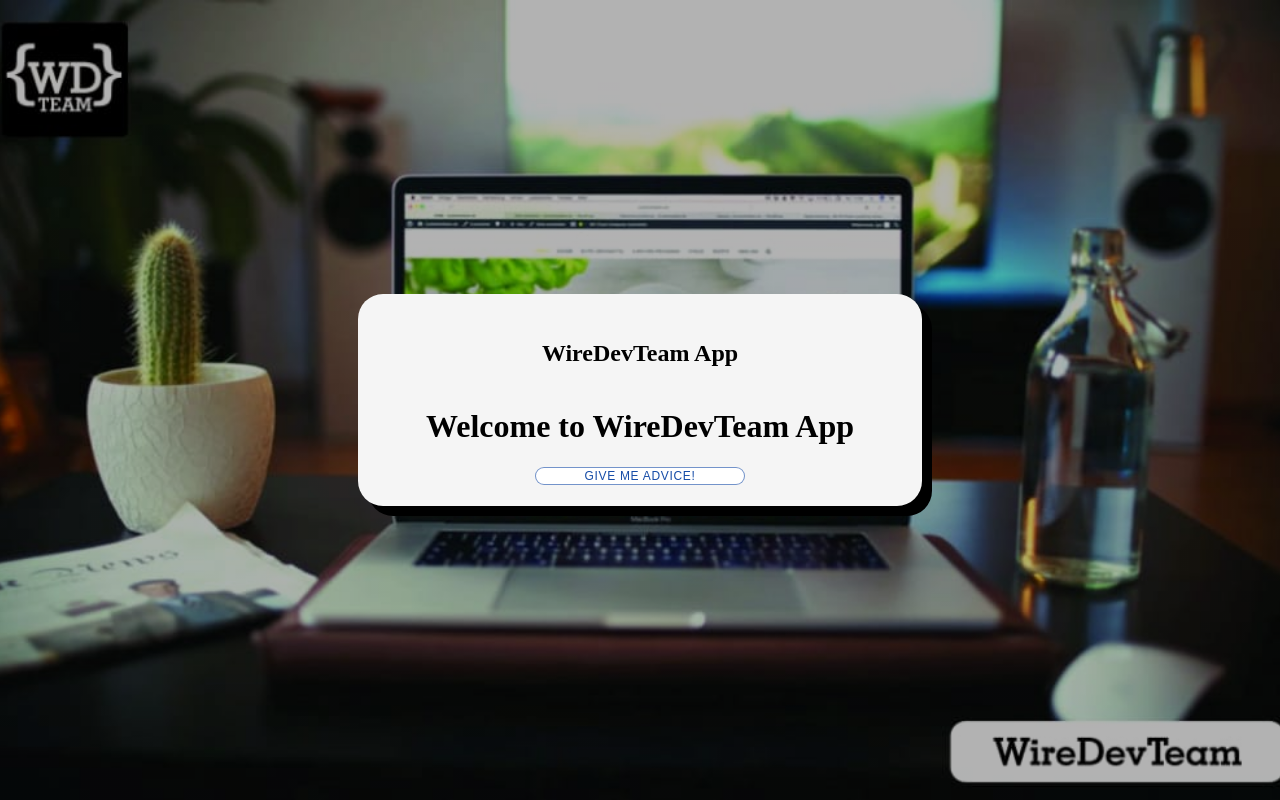
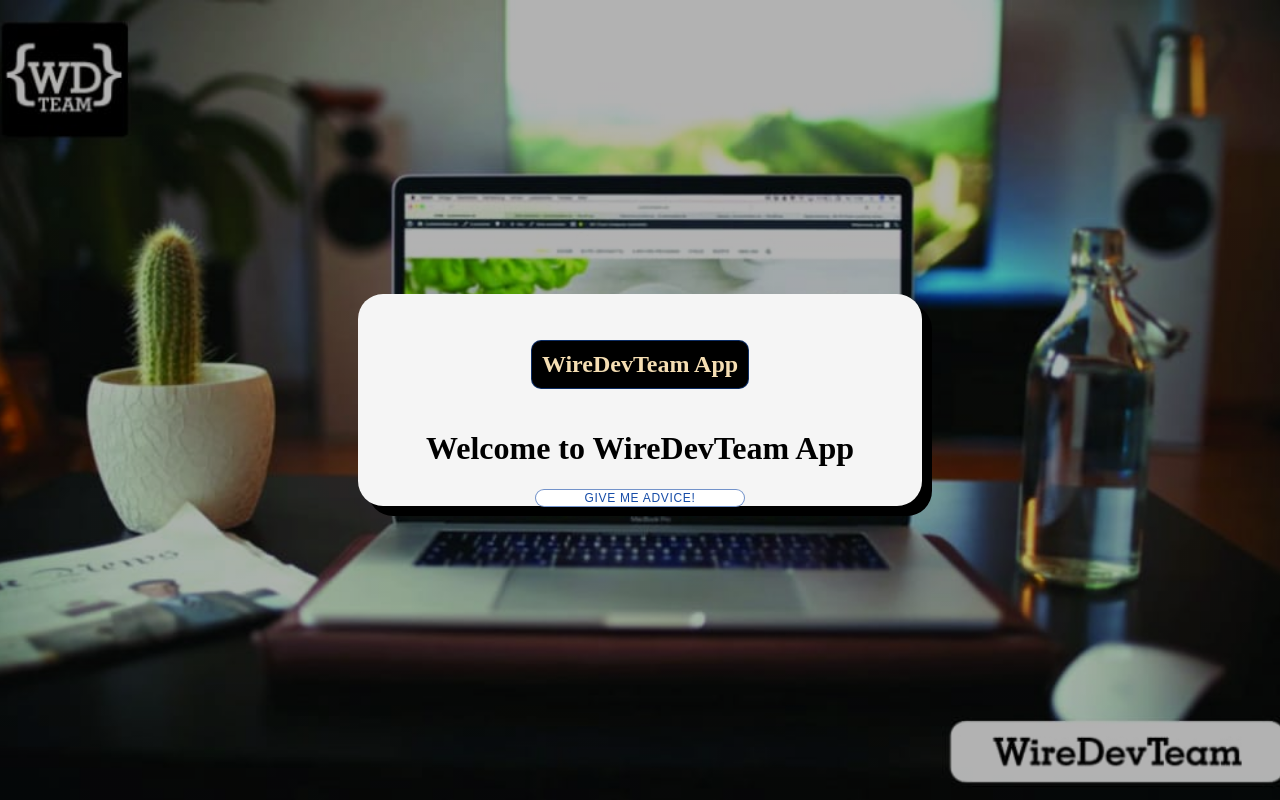
Before and after one commit to sunnepazzy123/advice-react-app, a React (Create React App) app: page / in a window 1280 px wide. Built offline with nearby package versions, Linux system fonts and the light colour scheme; no server answers.

Commit message:
Update App.css

```diff
--- a/src/App.css
+++ b/src/App.css
@@ -14,6 +14,14 @@
     justify-content: center;
     align-items: center;
     text-align: center;
+  }
+
+   .head_logo{
+    color: wheat;
+    background: black;
+    padding: 10px;
+    border-radius: 10px;
+    border: 1px solid rgba(22, 76, 167, 0.6);
   }
 
   .card {
```
